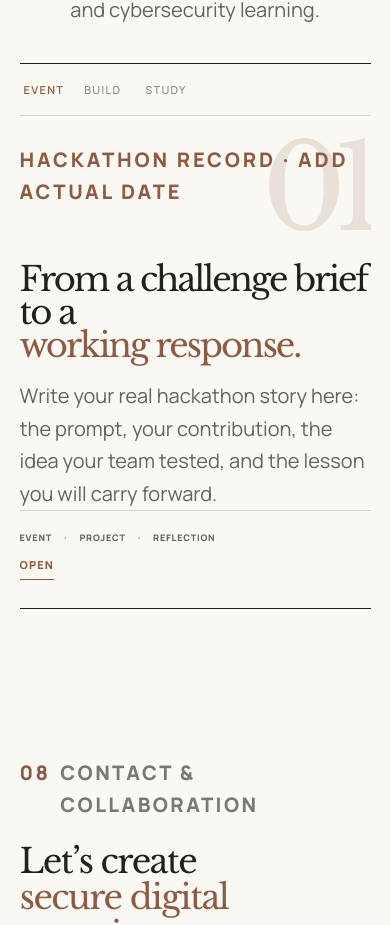
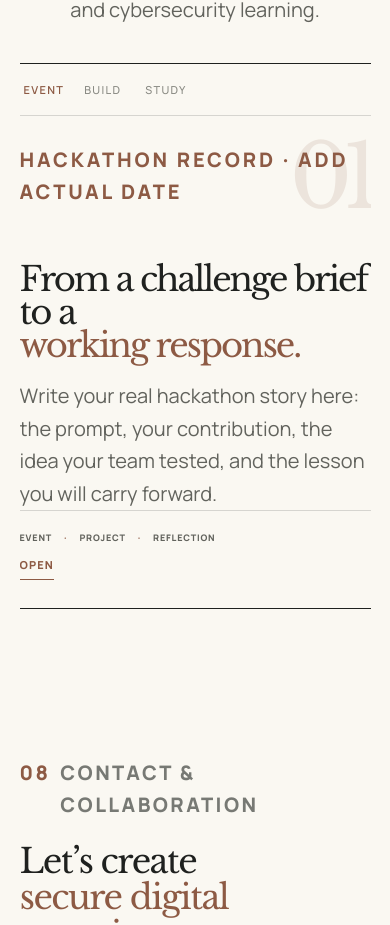
Before and after one commit to avinashk08408/Avinash-portfolio, a React (Vite) app: page / in a window 390 px wide. Shown: the part 9054-9979 px from the top of the page. Built offline with nearby package versions, Linux system fonts and the light colour scheme; a web font is replaced by a local one.

Commit message:
Update Activity.css

```diff
--- a/src/components/Activity/Activity.css
+++ b/src/components/Activity/Activity.css
@@ -307,3 +307,27 @@
     transition: none;
   }
 }
+/* Open Record: Blog label and quieter story numbers. */
+
+.open-record__label {
+  margin: 0;
+  color: var(--sienna);
+  font-size: 10px;
+  font-weight: 800;
+  letter-spacing: 0.14em;
+}
+
+.open-record__number {
+  top: 20px;
+  right: 28px;
+  color: rgba(141, 90, 68, 0.12);
+  font-size: 110px;
+}
+
+@media (max-width: 760px) {
+  .open-record__number {
+    top: 18px;
+    right: 0;
+    font-size: 88px;
+  }
+}
```
